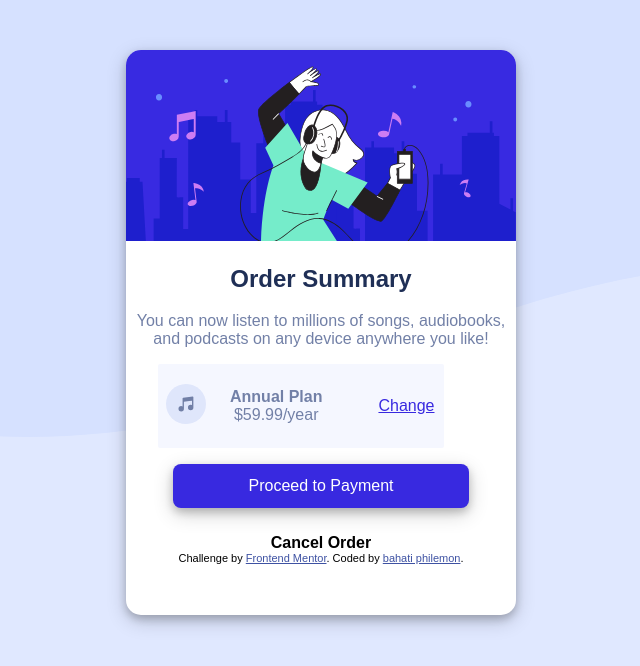
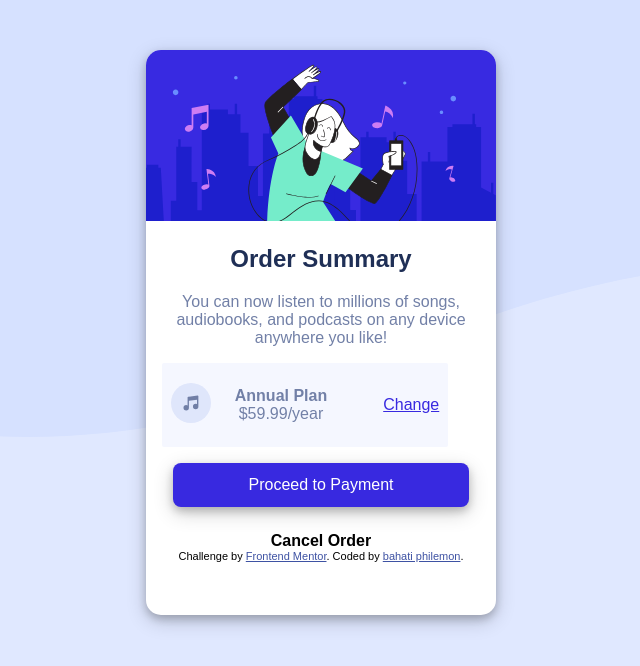
Before and after one commit to bahati7/Ordersummary, a plain HTML site: page index.html in a window 1280 px wide. Shown: the whole page, without its empty margins (319-959 px from the left). Drawn offline with Linux system fonts and the light colour scheme.

Commit message:
Update style.css

```diff
--- a/css/style.css
+++ b/css/style.css
@@ -17,7 +17,7 @@ body{
 
 }
 .card{
-    width: 390px;
+    width: 350px;
     height: 565px;
     background-color: #fff;
     margin: 0 auto;
@@ -28,7 +28,7 @@ body{
     rgba(0,0,0,0.19);
 }
 .card img{
-    width: 390px;
+    width: 350px;
     border-radius: 15px 15px 0 0;
     border-bottom: none;
 
@@ -50,9 +50,10 @@ body{
     margin-left: 2rem;
     padding: 0.5rem;
     border-radius: 2px;
-    /* flex-wrap: wrap; */
+    flex-wrap: nowrap;
     background-color: hsl(225, 100%, 98%);
-    /* justify-content: center; */
+    justify-content: center;
+    margin-left: 1rem;
     gap: 1.5rem;
 
 
```
